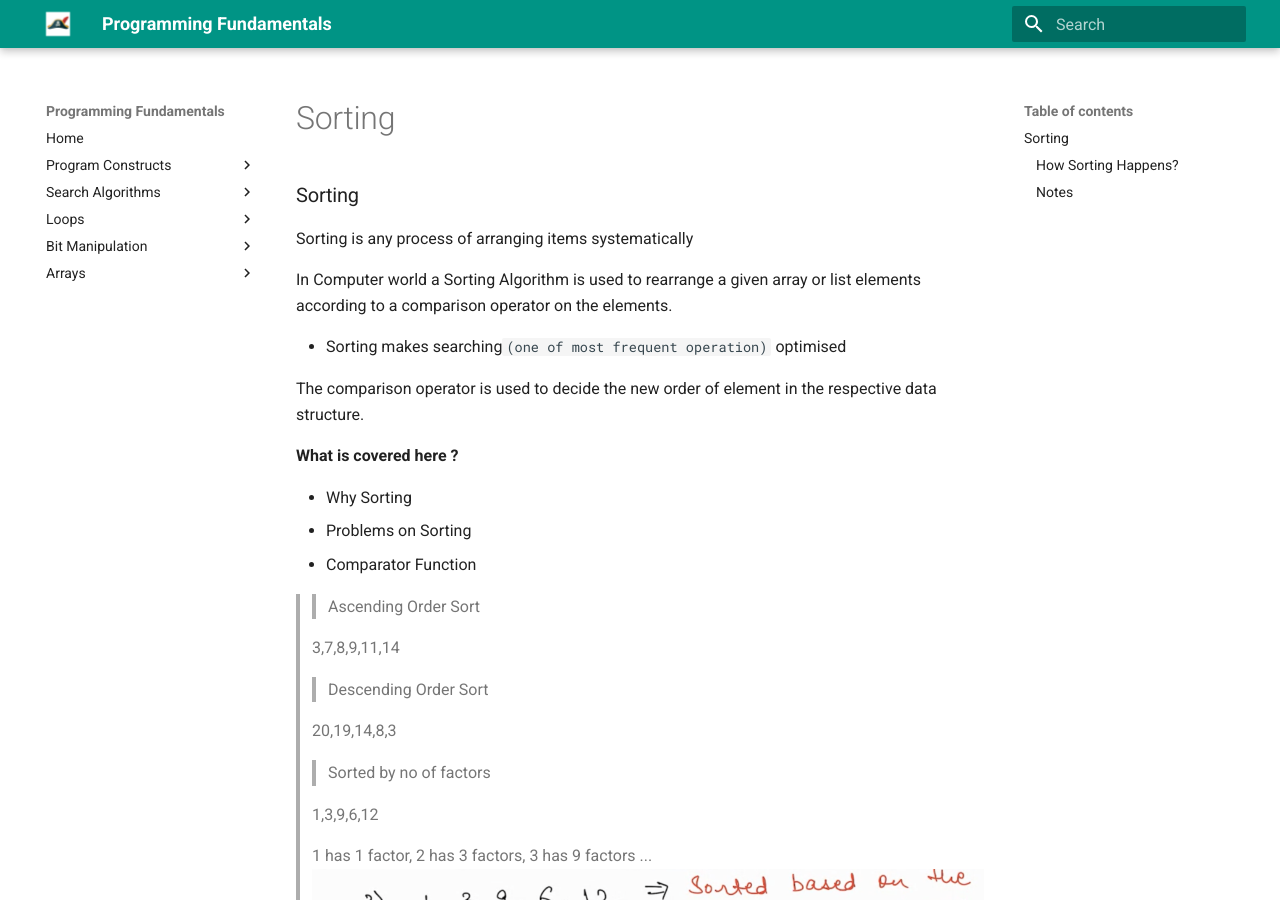
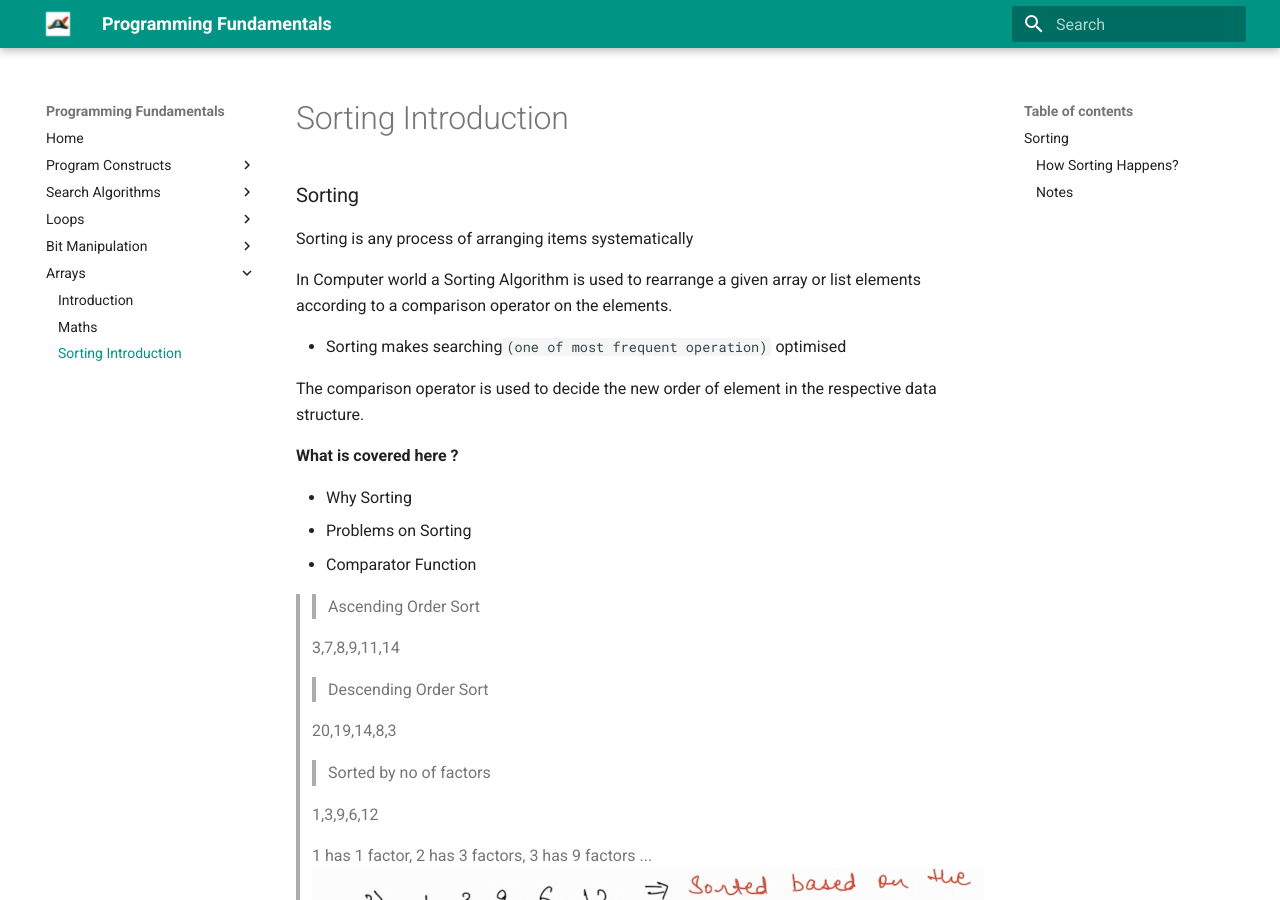
Before and after one commit to santosh-1987/programming-fundamentals, an MkDocs documentation site: the page built from docs/arrays/sorting.md, in a window 1280 px wide and 900 px high. Built offline with MkDocs 1.6.1 and Material for MkDocs 9.7.7, drawn with Linux system fonts in a browser that asks for light colours; the version menu is left out.

Commit message:
Added Sorting Doc

```diff
--- a/mkdocs.yml
+++ b/mkdocs.yml
@@ -29,6 +29,7 @@
   - Arrays:
       - Introduction: arrays/introduction.md
       - Maths: arrays/maths.md
+      - Sorting Introduction: arrays/sorting.md
 # Configuration
 theme:
   name: material
```
